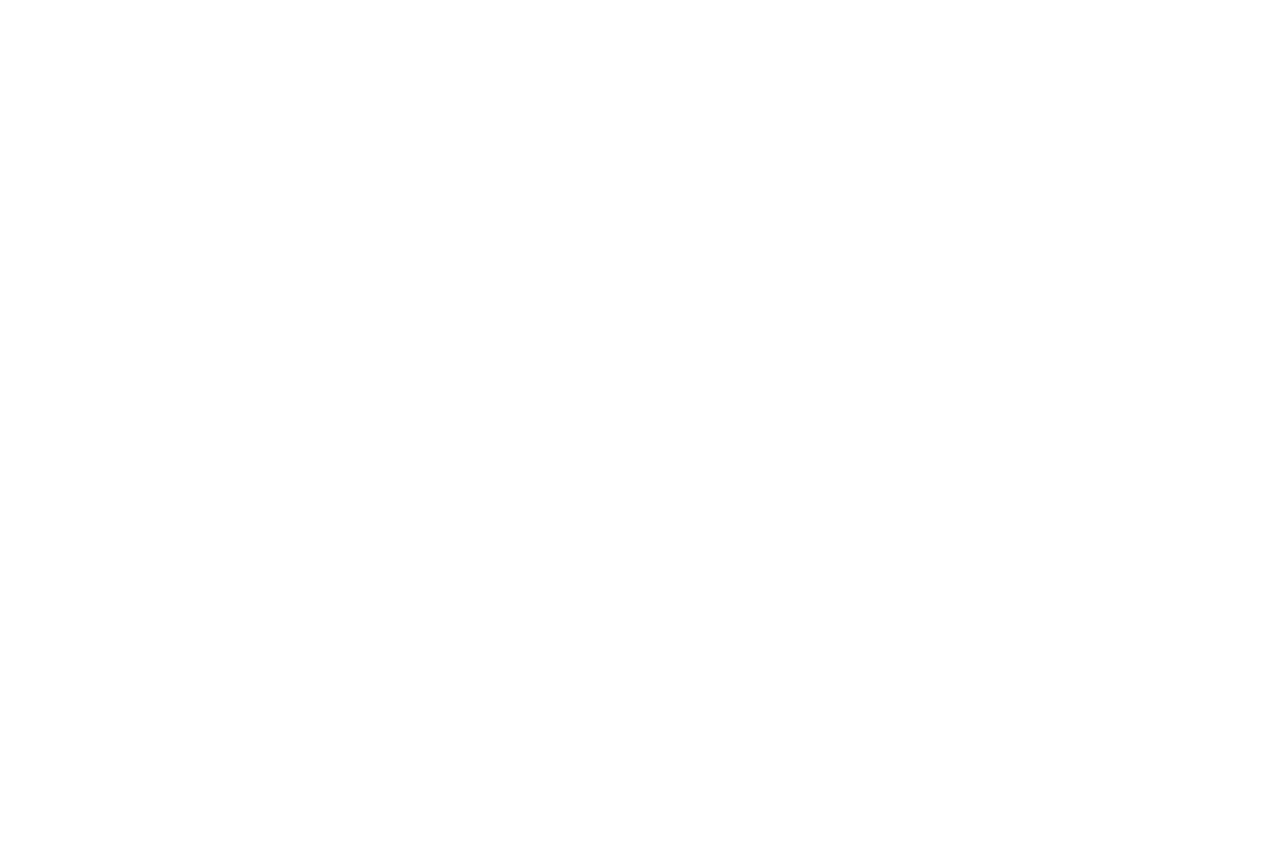
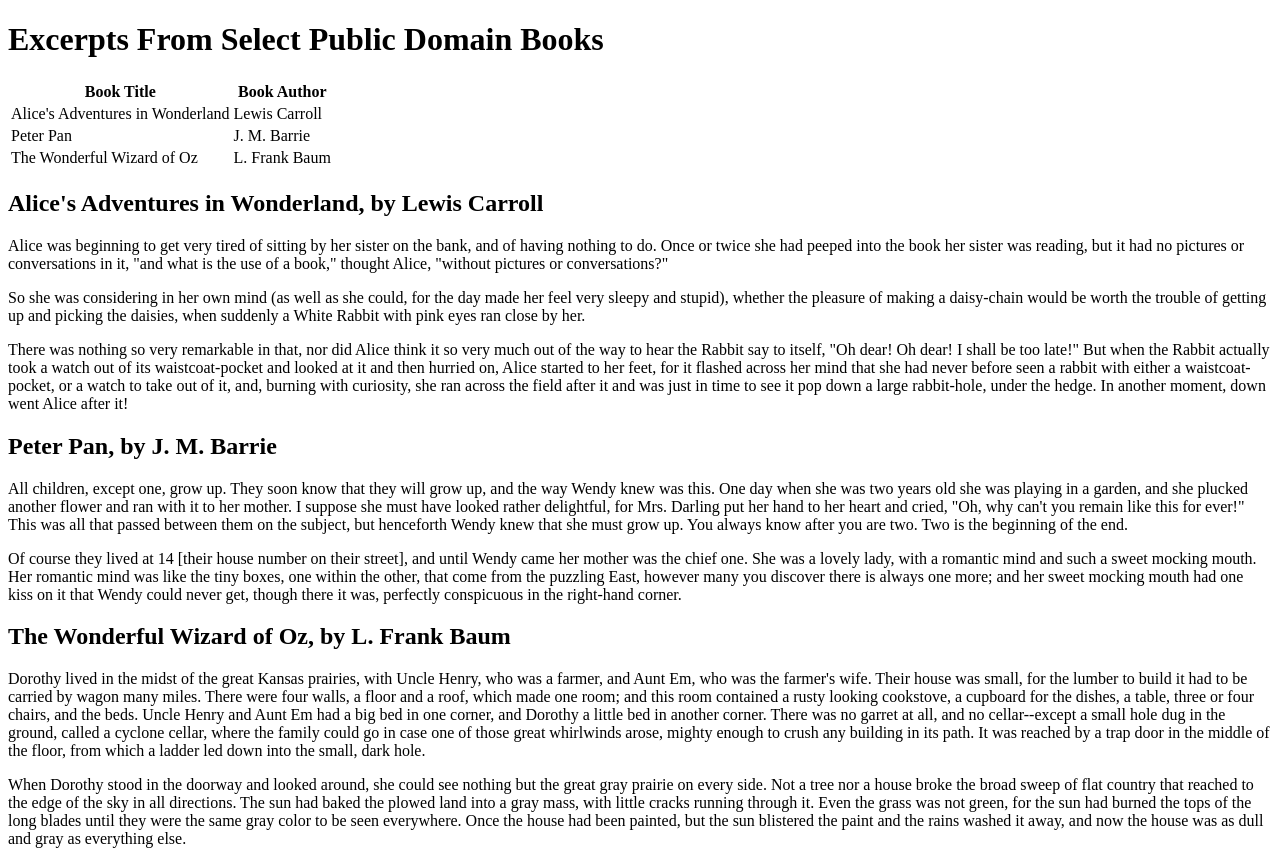
Before and after one commit to mhasaniit/web_dev_lab3, a plain HTML site: page index.html in a window 1280 px wide. Before the commit the page ends 800 px from the top, so only its background shows below. Drawn offline with Linux system fonts and the light colour scheme.

Commit message:
Update index.html

```diff
--- a/index.html
+++ b/index.html
@@ -5,6 +5,59 @@
   <title>Excerpts From Select Public Domain Books</title>
 </head>
 <body>
+<h1>Excerpts From Select Public Domain Books</h1>
+
+  <table>
+    <tr>
+      <th>Book Title</th>
+      <th>Book Author</th>
+    </tr>
+    <tr>
+      <td>Alice's Adventures in Wonderland</td>
+      <td>Lewis Carroll</td>
+    </tr>
+    <tr>
+          <td>Peter Pan</td>
+      <td>J. M. Barrie</td>
+    </tr>
+    <tr>
+      <td>The Wonderful Wizard of Oz</td>
+      <td>L. Frank Baum</td>
+    </tr>
+  </table>
+    <h2>Alice's Adventures in Wonderland, by Lewis Carroll</h2>
+
+  <p>
+    Alice was beginning to get very tired of sitting by her sister on the bank, and of having nothing to do. Once or twice she had peeped into the book her sister was reading, but it had no pictures or conversations in it, "and what is the use of a book," thought Alice, "without pictures or conversations?"
+  </p>
+
+  <p>
+    So she was considering in her own mind (as well as she could, for the day made her feel very sleepy and stupid), whether the pleasure of making a daisy-chain would be worth the trouble of getting up and picking the daisies, when suddenly a White Rabbit with pink eyes ran close by her.
+  </p>
+
+  <p>
+    There was nothing so very remarkable in that, nor did Alice think it so very much out of the way to hear the Rabbit say to itself, "Oh dear! Oh dear! I shall be too late!" But when the Rabbit actually took a watch out of its waistcoat-pocket and looked at it and then hurried on, Alice started to her feet, for it flashed across her mind that she had never before seen a rabbit with either a waistcoat-pocket, or a watch to take out of it, and, burning with curiosity, she ran across the field after it and was just in time to see it pop down a large rabbit-hole, under the hedge. In another moment, down went Alice after it!
+  </p>
+
+  <h2>Peter Pan, by J. M. Barrie</h2>
+
+  <p>
+    All children, except one, grow up. They soon know that they will grow up, and the way Wendy knew was this. One day when she was two years old she was playing in a garden, and she plucked another flower and ran with it to her mother. I suppose she must have looked rather delightful, for Mrs. Darling put her hand to her heart and cried, "Oh, why can't you remain like this for ever!" This was all that passed between them on the subject, but henceforth Wendy knew that she must grow up. You always know after you are two. Two is the beginning of the end.
+  </p>
+
+  <p>
+    Of course they lived at 14 [their house number on their street], and until Wendy came her mother was the chief one. She was a lovely lady, with a romantic mind and such a sweet mocking mouth. Her romantic mind was like the tiny boxes, one within the other, that come from the puzzling East, however many you discover there is always one more; and her sweet mocking mouth had one kiss on it that Wendy could never get, though there it was, perfectly conspicuous in the right-hand corner.
+  </p>
+
+  <h2>The Wonderful Wizard of Oz, by L. Frank Baum</h2>
+
+  <p>
+    Dorothy lived in the midst of the great Kansas prairies, with Uncle Henry, who was a farmer, and Aunt Em, who was the farmer's wife. Their house was small, for the lumber to build it had to be carried by wagon many miles. There were four walls, a floor and a roof, which made one room; and this room contained a rusty looking cookstove, a cupboard for the dishes, a table, three or four chairs, and the beds. Uncle Henry and Aunt Em had a big bed in one corner, and Dorothy a little bed in another corner. There was no garret at all, and no cellar--except a small hole dug in the ground, called a cyclone cellar, where the family could go in case one of those great whirlwinds arose, mighty enough to crush any building in its path. It was reached by a trap door in the middle of the floor, from which a ladder led down into the small, dark hole.
+  </p>
+
+  <p>
+    When Dorothy stood in the doorway and looked around, she could see nothing but the great gray prairie on every side. Not a tree nor a house broke the broad sweep of flat country that reached to the edge of the sky in all directions. The sun had baked the plowed land into a gray mass, with little cracks running through it. Even the grass was not green, for the sun had burned the tops of the long blades until they were the same gray color to be seen everywhere. Once the house had been painted, but the sun blistered the paint and the rains washed it away, and now the house was as dull and gray as everything else.
+  </p>
 
 </body>
 </html>
```
